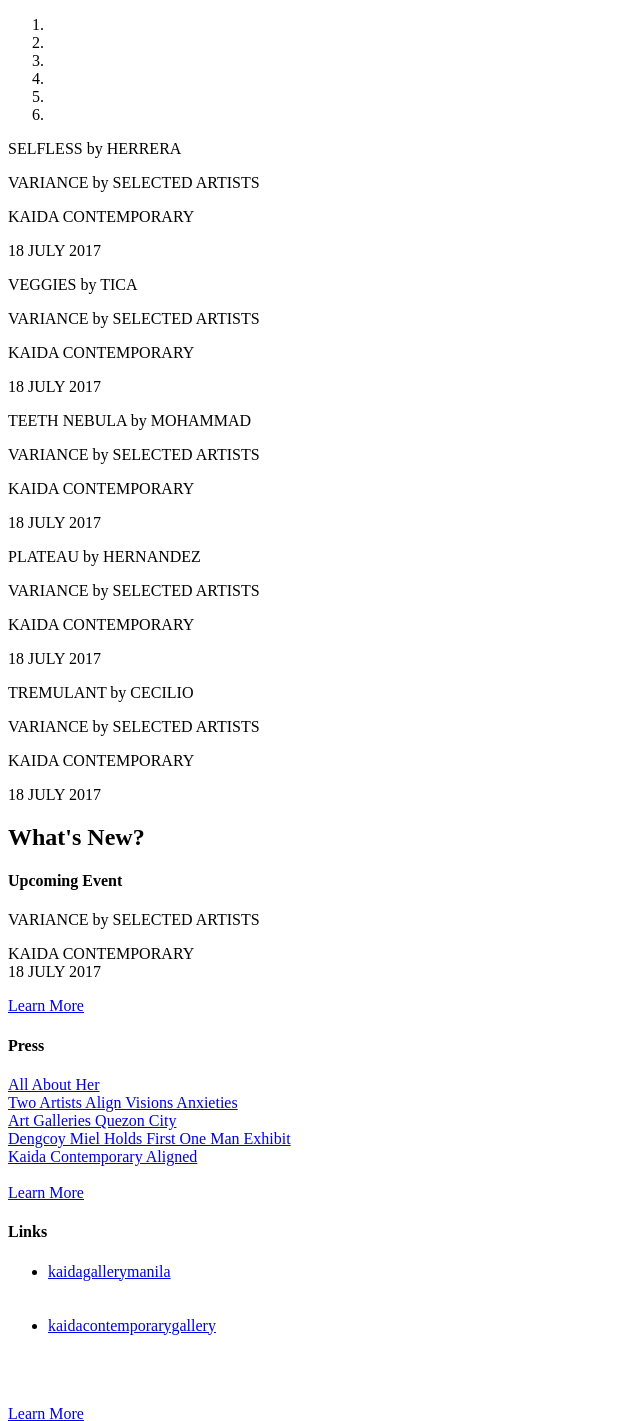
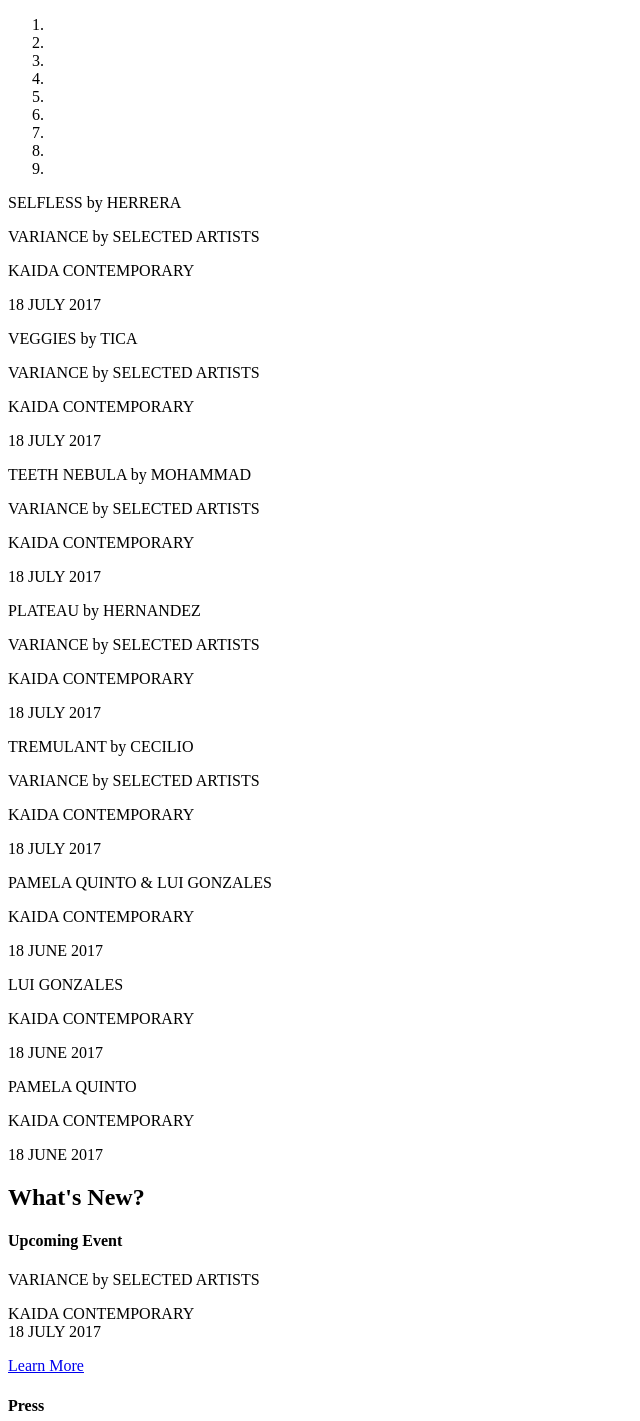
Before and after one commit to cariasodotpaolo/kaida, a PHP site: page /php/home-reload.php in a window 1280 px wide. Shown: the top 1421 px of the page, without its empty margins (0-640 px from the left). Run offline with PHP 8.4, Linux system fonts and the light colour scheme; grey boxes are pictures that could not be loaded.

Commit message:
updated events.

```diff
--- a/php/header.php
+++ b/php/header.php
@@ -14,6 +14,9 @@
             <li data-target="#myCarousel" data-slide-to="3"></li>
             <li data-target="#myCarousel" data-slide-to="4"></li>
             <li data-target="#myCarousel" data-slide-to="5"></li>
+            <li data-target="#myCarousel" data-slide-to="6"></li>
+            <li data-target="#myCarousel" data-slide-to="7"></li>
+            <li data-target="#myCarousel" data-slide-to="8"></li>
         </ol>
 
         <!-- Wrapper for slides -->
@@ -72,6 +75,30 @@
                     <p class="carousel-caption-title">18 JULY 2017</p>
                 </div>
             </div>
+            <div class="item">
+                <div class="fill" style="background-image:url('../assets/banner/banner_07.jpg');"></div>
+                <div class="carousel-caption">
+                    <p class="carousel-caption-title">PAMELA QUINTO & LUI GONZALES</p>
+                    <p class="carousel-caption-title">KAIDA CONTEMPORARY</p>
+                    <p class="carousel-caption-title">18 JUNE 2017</p>
+                </div>
+            </div>
+            <div class="item">
+                <div class="fill" style="background-image:url('../assets/banner/banner_08.jpg');"></div>
+                <div class="carousel-caption">
+                    <p class="carousel-caption-title">LUI GONZALES</p>
+                    <p class="carousel-caption-title">KAIDA CONTEMPORARY</p>
+                    <p class="carousel-caption-title">18 JUNE 2017</p>
+                </div>
+            </div>
+            <div class="item">
+                <div class="fill" style="background-image:url('../assets/banner/banner_09.jpg');"></div>
+                <div class="carousel-caption">
+                    <p class="carousel-caption-title">PAMELA QUINTO</p>
+                    <p class="carousel-caption-title">KAIDA CONTEMPORARY</p>
+                    <p class="carousel-caption-title">18 JUNE 2017</p>
+                </div>
+            </div>
         </div>
 
         <!-- Controls -->
```
Also changed, not shown: php/past-shows.php (+17 -0 lines), php/upcoming-exhibitions.php (+11 -4 lines).
